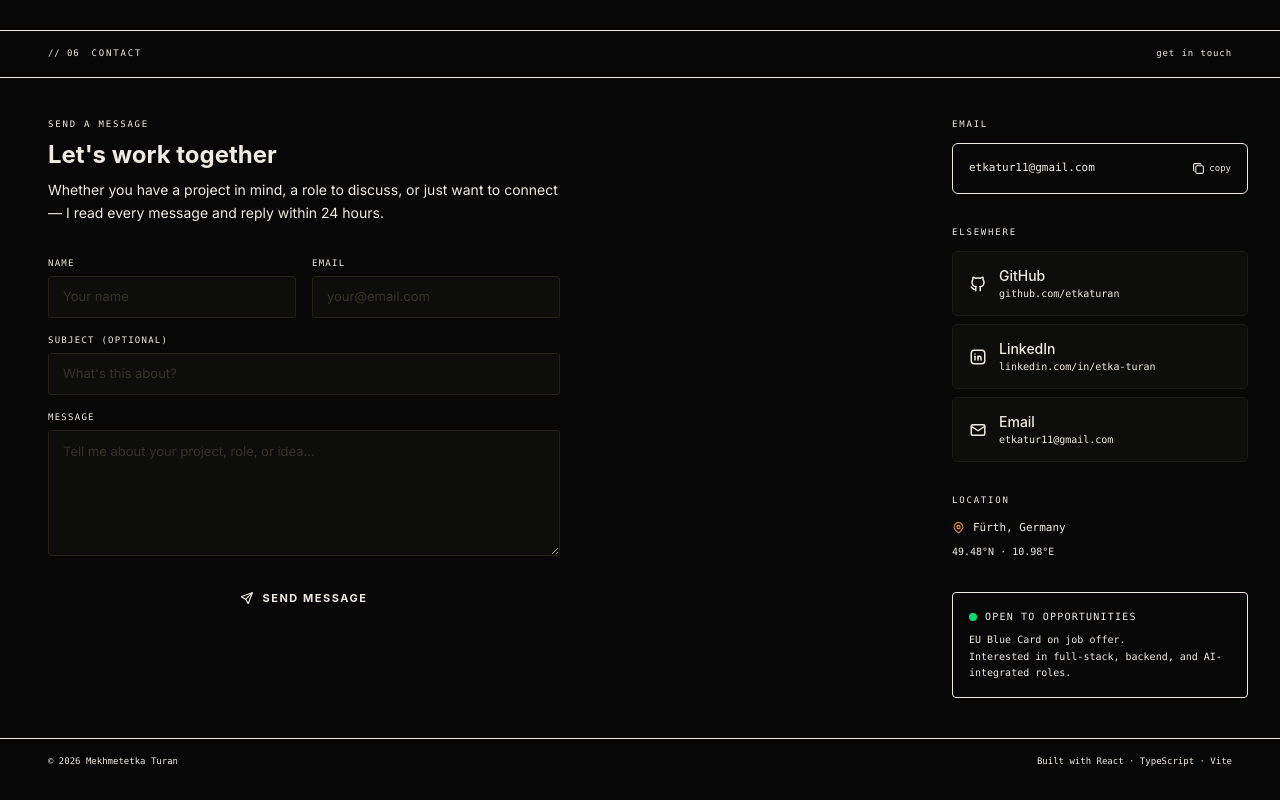
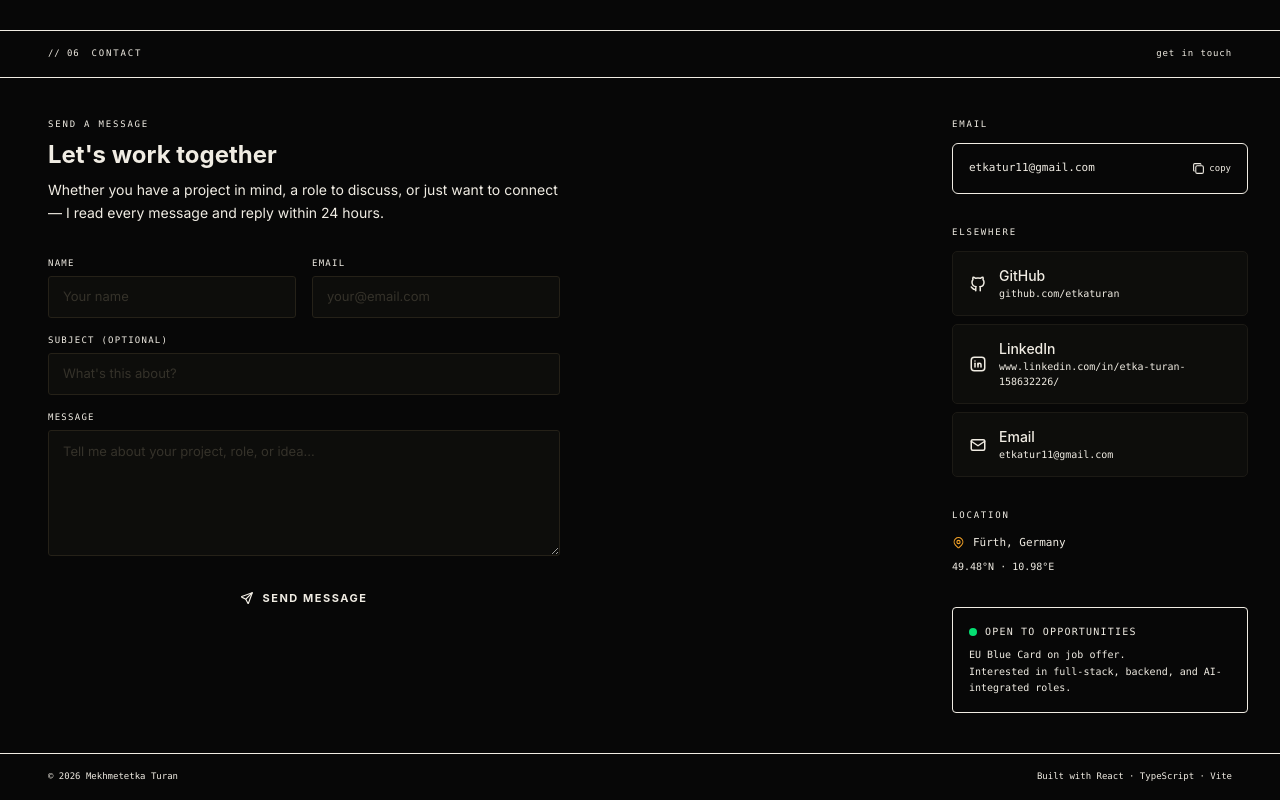
Before and after one commit to etkaturan/Professional_portfolio, a React (Vite) app: page / in a window 1280 px wide. Shown: the part 5433-6233 px from the top of the page. Built offline with nearby package versions, Linux system fonts and the light colour scheme; no server answers.

Commit message:
feat: CV download, LinkedIn update, final polish

```diff
--- a/src/data/portfolio.ts
+++ b/src/data/portfolio.ts
@@ -61,9 +61,9 @@ export const stats: Stat[] = [
 
 // ── Social links ──────────────────────────────────────────────
 export const socialLinks: SocialLink[] = [
-  { label: "GitHub",   url: "https://github.com/etkaturan",            icon: "IconBrandGithub"   },
-  { label: "LinkedIn", url: "https://linkedin.com/in/etka-turan",      icon: "IconBrandLinkedin" },
-  { label: "Email",    url: "mailto:etkatur11@gmail.com",              icon: "IconMail"          },
+  { label: "GitHub",   url: "https://github.com/etkaturan",                           icon: "IconBrandGithub"   },
+  { label: "LinkedIn", url: "https://www.linkedin.com/in/etka-turan-158632226/",      icon: "IconBrandLinkedin" },
+  { label: "Email",    url: "mailto:etkatur11@gmail.com",                             icon: "IconMail"          },
 ]
 
 // ── Projects ──────────────────────────────────────────────────
```
